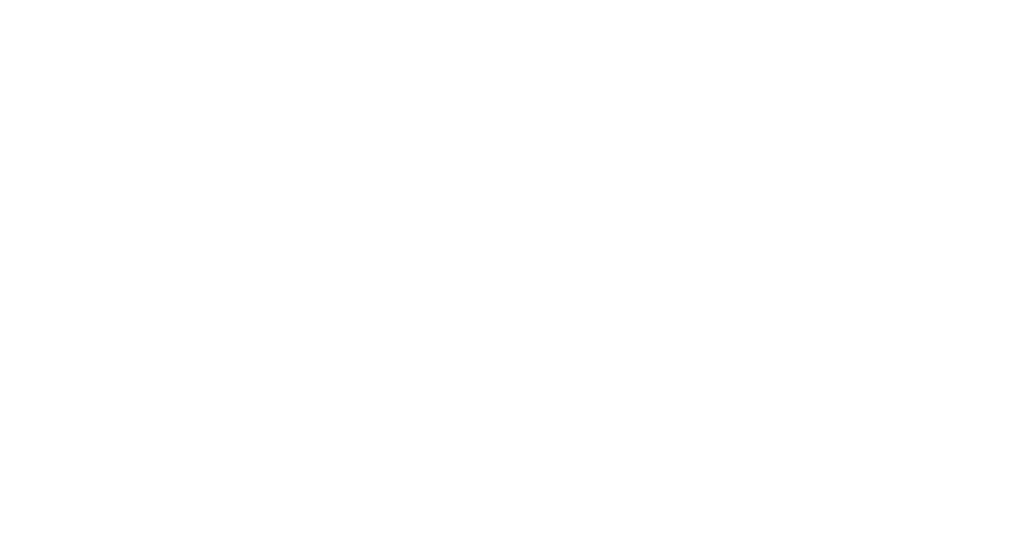
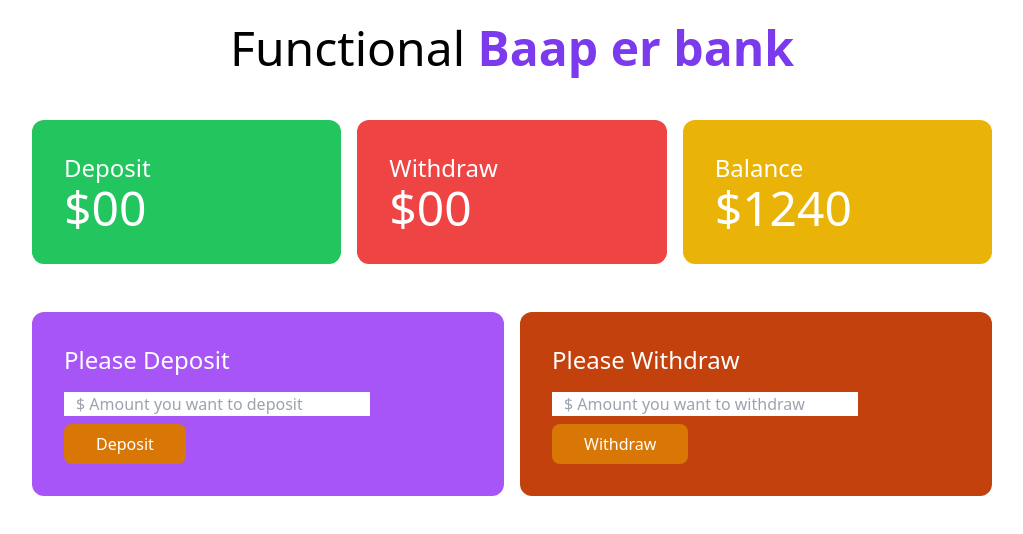
Before and after one commit to masum73/baap-er-bank-functional, a plain HTML site: page index.html in a window 1280 px wide. Shown: the whole page, without its empty margins (128-1151 px from the left). Drawn offline with nearby package versions, Linux system fonts and the light colour scheme.

Commit message:
M28.5 half done

```diff
--- a/index.html
+++ b/index.html
@@ -5,8 +5,45 @@
     <meta http-equiv="X-UA-Compatible" content="IE=edge">
     <meta name="viewport" content="width=device-width, initial-scale=1.0">
     <title>Functional - Baap er bank</title>
+    <script src="https://cdn.tailwindcss.com"></script>
 </head>
 <body>
-
+    <header>
+        <h1 class="text-5xl text-center mt-6">Functional <span class="font-semibold text-violet-600">Baap er bank</span></h1>
+    </header>
+    <section class="mt-12">
+        <div class="grid grid-cols-3 gap-4 w-3/4 mx-auto text-white">
+          <div class="bg-green-500 p-8 rounded-xl">
+            <h4 class="text-2xl font-medium">Deposit</h4>
+            <h2 class="text-5xl">$<span id="deposit-total">00</span></h2>
+          </div>
+          <div class="bg-red-500 p-8 rounded-xl">
+            <h4 class="text-2xl font-medium">Withdraw</h4>
+            <h2 class="text-5xl">$<span id="withdraw-total" >00</span></h2>
+          </div>
+          <div class="bg-yellow-500 p-8 rounded-xl">
+            <h4 class="text-2xl font-medium">Balance</h4>
+            <h2 class="text-5xl">$<span id="balance-total">1240</span></h2>
+          </div>
+        </div>
+      </section>
+      <!-- withdraw deposit -->
+      <section class="mt-12">
+        <div class="grid grid-cols-2 gap-4 w-3/4 mx-auto">
+            <div class="bg-purple-500 p-8 rounded-xl">
+              <h4 class="text-2xl font-medium mb-4  text-white">Please Deposit</h4>
+              <input class="w-3/4 block mb-2 px-3" type="text" name="" id="deposit-field" placeholder="$ Amount you want to deposit">
+              <button id="btn-deposit" class="bg-amber-600 hover:bg-sky-700 px-8 py-2 text-white font-medium rounded-lg">Deposit</button>
+            </div>
+            <div class="bg-orange-700 p-8 rounded-xl">
+              <h4 class="text-2xl font-medium mb-4  text-white">Please Withdraw</h4>
+              <input class="w-3/4 block mb-2 px-3" type="text" name="" id="withdraw-field" placeholder="$ Amount you want to withdraw">
+              <button id="btn-withdraw" class="bg-amber-600 hover:bg-sky-700 px-8 py-2 text-white font-medium rounded-lg">Withdraw</button>
+            </div>
+          </div>
+      </section>
+      <script src="js/utilities.js"></script>
+      <script src="js/functional-deposit.js"></script>
+      <script src="js/functional-withdraw.js"></script>
 </body>
 </html>
--- /dev/null
+++ b/js/functional-deposit.js
@@ -0,0 +1 @@
+console.log('functional D');
--- /dev/null
+++ b/js/functional-withdraw.js
@@ -0,0 +1 @@
+console.log('functional W');
--- /dev/null
+++ b/js/utilities.js
@@ -0,0 +1 @@
+console.log('Utilities');
```
Also changed, not shown: js/deposit.js (added, +37 -0 lines), js/withdraw.js (added, +36 -0 lines).
